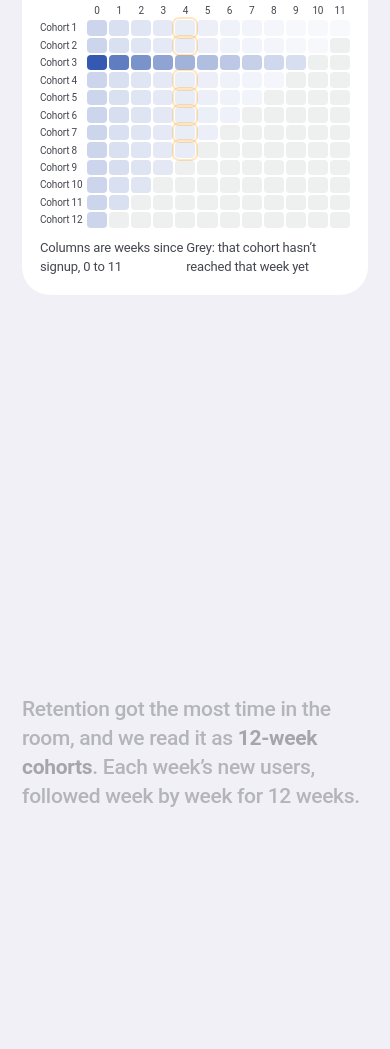
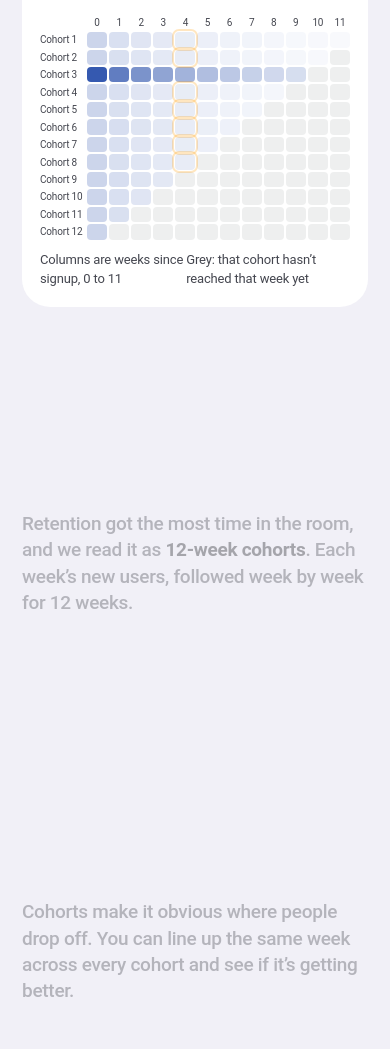
Before and after one commit to hareeshwarc/hareeshwar.com, a plain HTML site: page stories/weekly-business-review.html in a window 390 px wide. Shown: the part 1975-3024 px from the top of the page. Drawn offline with nearby package versions, Linux system fonts and the light colour scheme.

Commit message:
v4.1: phone story charts sit under the bars, text lights up just below them

```diff
--- a/assets/site.css
+++ b/assets/site.css
@@ -102,7 +102,7 @@ html[data-look="android"] {
 html[data-look="android"][data-mode="dark"] {
   --bg: #121318;
   --bg-alt: #1a1b20;
-  --bg-stage: #000000;
+  --bg-stage: #0c0d11;
   --ink: #e3e2e9;
   --ink-2: #c4c6d0;
   --line: #44464f;
@@ -874,3 +874,14 @@ html[data-mode="dark"] { color-scheme: dark; }
   .intro .lead { margin-top: 8px; }
 }
 html:not([data-look="apple"]) .sec.stage .layer.top, html:not([data-look="apple"]) .sec.stage .layer.top span, html:not([data-look="apple"]) .sec.stage .layer.top span strong { color: #0b0c10; }
+
+/* v4.1: phone scrolly chapters. The picture sits under the bars, each step's text
+   arrives just below it and lights up there, one step at a time. */
+@media (max-width: 734px) {
+  .scrolly .viz { top: calc(var(--nav-h) + var(--sub-h)); padding-top: 12px; padding-bottom: 14px; }
+  .scrolly .steps { padding: 2svh 0 26svh; }
+  .scrolly .step, .scrolly .step:first-child { min-height: 46svh; align-items: center; padding: 0; }
+  .scrolly .step p { font-size: 19px; }
+  .scrolly .cells { gap: 3px; }
+  .scrolly .cells i { height: 26px; border-radius: 4px; }
+}
--- a/assets/site.js
+++ b/assets/site.js
@@ -76,10 +76,12 @@
     return { el: s, viz: s.querySelector('.viz'), steps: [].slice.call(s.querySelectorAll('.step')), cur: 0 };
   });
   function pickSteps() {
-    var line = w.innerHeight * (w.innerWidth <= 734 ? 0.78 : 0.6);
+    var phone = w.innerWidth <= 734, line = w.innerHeight * 0.6, tb = phone ? d.querySelector('.tabbar') : null, bottom = w.innerHeight - (tb ? tb.offsetHeight : 0);
     scrollies.forEach(function (s) {
       var n = 0;
-      s.steps.forEach(function (st, i) { if (st.getBoundingClientRect().top < line) n = i + 1; });
+      /* Phones: the picture is pinned at the top, so a step counts once its text is well into the space below the picture */
+      if (phone) { var vb = Math.max(0, Math.min(bottom - 60, s.viz.getBoundingClientRect().bottom)); line = vb + (bottom - vb) * 0.62; }
+      s.steps.forEach(function (st, i) { var t = phone ? (st.firstElementChild || st) : st; if (t.getBoundingClientRect().top < line) n = i + 1; });
       if (reduce && n === 0 && s.el.getBoundingClientRect().top < w.innerHeight) n = s.steps.length;
       if (n === 0) n = 1;
       if (n === s.cur) return;
```
